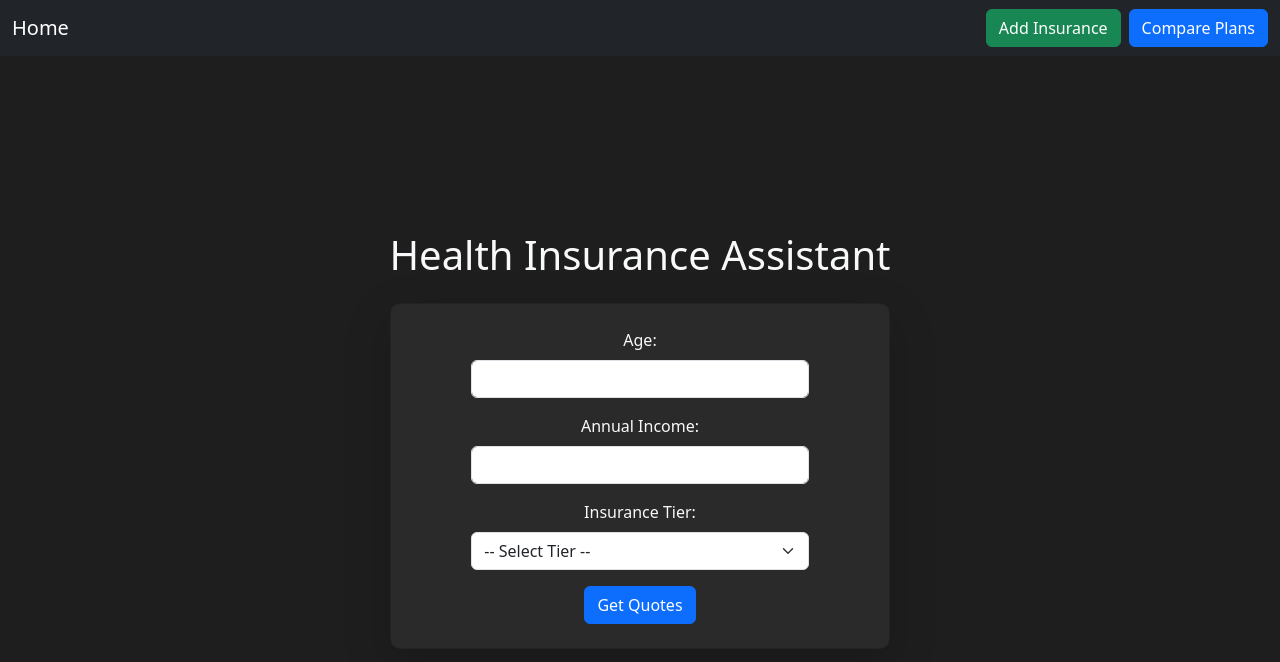
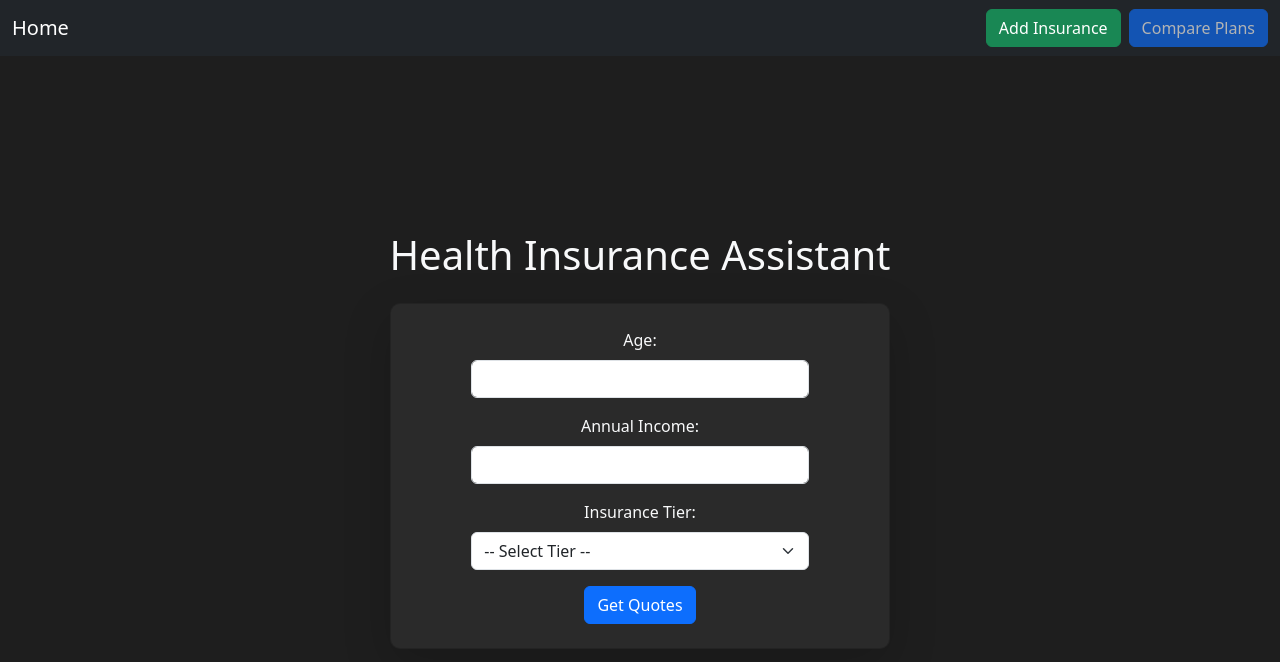
Before and after one commit to hansama0902/Project2-Health-Insurance-Assistant_Functional-Programming, a React (Vite) app: page / in a window 1280 px wide. Shown: the top 662 px of the page. Built offline with nearby package versions, Linux system fonts and the light colour scheme.

Commit message:
Fix error

```diff
--- a/src/App.jsx
+++ b/src/App.jsx
@@ -1,4 +1,4 @@
-import React, { useState } from "react";
+import { useState } from "react";
 import "bootstrap/dist/css/bootstrap.min.css";
 import Navbar from "./components/Navbar";
 import HealthInsuranceSection from "./components/HealthInsuranceSection";
@@ -10,10 +10,8 @@ const App = () => {
   const [filters, setFilters] = useState(null);
   const [showAddModal, setShowAddModal] = useState(false);
 
-  // ✅ 保险计划管理 Hook
   const { selectedPlans, handleSelectPlan, handleDeletePlan, handleEditPlan } = useInsuranceManager();
 
-  // ✅ 保险对比模式 Hook
   const { compareMode, enableCompareMode } = useCompareMode();
 
   return (
@@ -24,7 +22,6 @@ const App = () => {
         selectedPlans={selectedPlans}
       />
 
-      {/* ✅ 健康保险相关部分 */}
       <HealthInsuranceSection
         filters={filters}
         setFilters={setFilters}
--- a/src/components/InsuranceComparison.jsx
+++ b/src/components/InsuranceComparison.jsx
@@ -1,5 +1,3 @@
-import React from "react";
-
 const InsuranceComparison = ({ selectedPlans }) => {
   return (
     <div>
--- a/src/components/InsuranceQuoteFetcher.jsx
+++ b/src/components/InsuranceQuoteFetcher.jsx
@@ -10,20 +10,16 @@ const InsuranceQuoteFetcher = ({ filters, onSelectPlan, selectedPlans }) => {
   const [plans, setPlans] = useState([]);
   const [loading, setLoading] = useState(true);
 
-  // 获取保险计划数据
   const loadPlans = useCallback(async () => {
     try {
       let plansData = await fetchInsurancePlans();
 
-      // 过滤保险等级
       if (filters?.tier && filters.tier !== "All Options") {
         plansData = plansData.filter((plan) => plan.tier === filters.tier);
       }
 
-      // 按价格排序
       plansData.sort((a, b) => a.base_premium - b.base_premium);
 
-      // 低收入用户默认 Medi-Cal 计划
       if (filters?.income < 30000) {
         const mediCalPlan = {
           id: "medi-cal",
@@ -46,7 +42,6 @@ const InsuranceQuoteFetcher = ({ filters, onSelectPlan, selectedPlans }) => {
     }
   }, [filters]);
 
-  // 删除保险计划
   const handleDeletePlan = async (planId) => {
     const result = await deleteInsurancePlan(planId);
     if (result.success) {
@@ -57,7 +52,6 @@ const InsuranceQuoteFetcher = ({ filters, onSelectPlan, selectedPlans }) => {
     }
   };
 
-  // 编辑保险计划
   const handleEditPlan = async (updatedPlan) => {
     const result = await updateInsurancePlan(updatedPlan);
     if (result.success) {
--- a/src/components/Navbar.jsx
+++ b/src/components/Navbar.jsx
@@ -1,25 +1,32 @@
-import React from "react";
 import "bootstrap/dist/css/bootstrap.min.css";
 
 const Navbar = ({ onAddInsurance, onCompareModeChange, selectedPlans }) => {
   const handleCompareClick = () => {
-    if (selectedPlans.length !== 2) {
-      alert("Please select exactly two plans to compare.");
+    if (selectedPlans.length < 2) {
+      alert("Please select at least two plans to compare.");
       return;
     }
     onCompareModeChange(selectedPlans);
   };
 
+  const isCompareDisabled = selectedPlans.length < 2;
+
   return (
     <nav className="navbar navbar-expand-lg navbar-dark bg-dark w-100">
       <div className="container-fluid">
-        <a className="navbar-brand" href="window.location.reload()">Home</a>
+        <a className="navbar-brand" href="#" onClick={() => window.location.reload()}>
+          Home
+        </a>
 
-        <div className="d-flex ms-auto">
+        <button className="navbar-toggler" type="button" data-bs-toggle="collapse" data-bs-target="#navbarNav">
+          <span className="navbar-toggler-icon"></span>
+        </button>
+
+        <div className="collapse navbar-collapse justify-content-end" id="navbarNav">
           <button className="btn btn-success mx-2" onClick={onAddInsurance}>
             Add Insurance
           </button>
-          <button className="btn btn-primary" onClick={handleCompareClick}>
+          <button className="btn btn-primary" onClick={handleCompareClick} disabled={isCompareDisabled}>
             Compare Plans
           </button>
         </div>
--- a/src/components/UserInputForm.jsx
+++ b/src/components/UserInputForm.jsx
@@ -3,7 +3,7 @@ import "../stylesheets/userInputForm.css";
 const UserInputForm = ({ onSearch }) => {
   const [age, setAge] = useState("");
   const [income, setIncome] = useState("");
-  const [tier, setTier] = useState("r");
+  const [tier, setTier] = useState("");
   const [error, setError] = useState("");
 
   const handleSubmit = (e) => {
@@ -21,8 +21,7 @@ const UserInputForm = ({ onSearch }) => {
 
   return (
     <form className="d-flex flex-column align-items-center" onSubmit={handleSubmit}>
-      {error && <p className="text-danger">{error}</p>} {/* Display error message */}
-
+      {error && <p className="text-danger">{error}</p>}
       <div className="mb-3 w-75">
         <label className="form-label">Age:</label>
         <input
--- a/src/hooks/useInsuranceManager.js
+++ b/src/hooks/useInsuranceManager.js
@@ -1,5 +1,5 @@
 import { useState } from "react";
-import { deleteInsurancePlan, updateInsurancePlan } from "../utils/insuranceService"; // ✅ 引入 API 逻辑
+import { deleteInsurancePlan, updateInsurancePlan } from "../utils/insuranceService";
 
 const useInsuranceManager = () => {
   const [selectedPlans, setSelectedPlans] = useState([]);
--- a/src/utils/insuranceService.js
+++ b/src/utils/insuranceService.js
@@ -1,7 +1,6 @@
 import { db } from "../../db/firebaseConfig";
 import { collection, getDocs, doc, updateDoc, deleteDoc } from "firebase/firestore";
 
-// 获取保险计划数据
 export const fetchInsurancePlans = async () => {
   try {
     const querySnapshot = await getDocs(collection(db, "insurance_corp"));
@@ -9,17 +8,14 @@ export const fetchInsurancePlans = async () => {
       id: doc.id,
       ...doc.data(),
       base_premium: Number(doc.data().base_premium) || 0,
-      discount: Number(doc.data().discount) || 0,
-      finalPremium: Number(doc.data().finalPremium) || 0,
       coverage_deductible: Number(doc.data().coverage_deductible) || 0,
     }));
   } catch (error) {
     console.error("Error fetching insurance plans:", error);
-    throw error;
+    return { success: false, message: error.message };
   }
 };
 
-// 删除保险计划
 export const deleteInsurancePlan = async (planId) => {
   try {
     await deleteDoc(doc(db, "insurance_corp", planId));
@@ -30,7 +26,6 @@ export const deleteInsurancePlan = async (planId) => {
   }
 };
 
-// 更新保险计划（确保数值字段）
 export const updateInsurancePlan = async (updatedPlan) => {
   try {
     const planRef = doc(db, "insurance_corp", updatedPlan.id);
--- a/src/utils/premiumCalculator.js
+++ b/src/utils/premiumCalculator.js
@@ -1,6 +1,6 @@
 const premiumCalculator = ({ plan, userIncome, userAge }) => {
     let discount = 0;
-    let basePremium = Number(plan.base_premium) || 0; // 确保 base_premium 为数值
+    let basePremium = Number(plan.base_premium) || 0;
     let originalPremium = basePremium;
 
     if (userAge > 35 && userAge <= 55) {
```
Also changed, not shown: src/App.css (deleted, +0 -7 lines).
